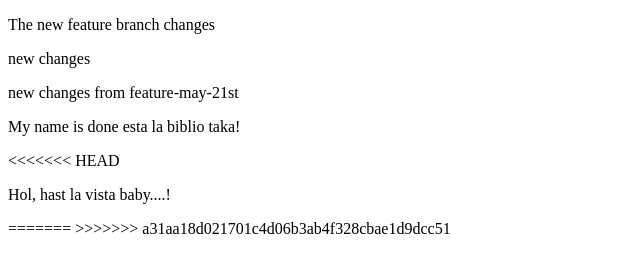
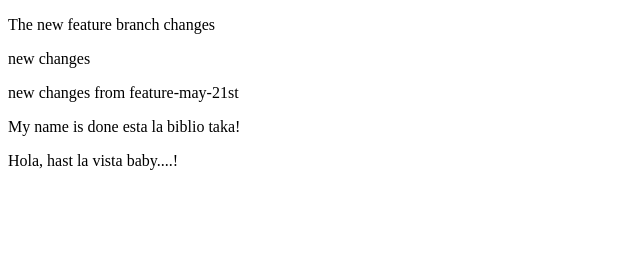
Before and after one commit to Karthik150502/learn-github-3, a plain HTML site: page index.html in a window 1280 px wide. Shown: the whole page, without its empty margins (0-640 px from the left). Drawn offline with Linux system fonts and the light colour scheme.

Commit message:
New changes

```diff
--- a/index.html
+++ b/index.html
@@ -12,11 +12,8 @@
     <p>new changes</p>
     <p>new changes from feature-may-21st</p>
     <p>My name is done esta la biblio taka!</p>
-<<<<<<< HEAD
-    <p>Hol, hast la vista baby....!</p>
-=======
+    <p>Hola, hast la vista baby....!</p>
 
->>>>>>> a31aa18d021701c4d06b3ab4f328cbae1d9dcc51
 </body>
 
 </html>
```
